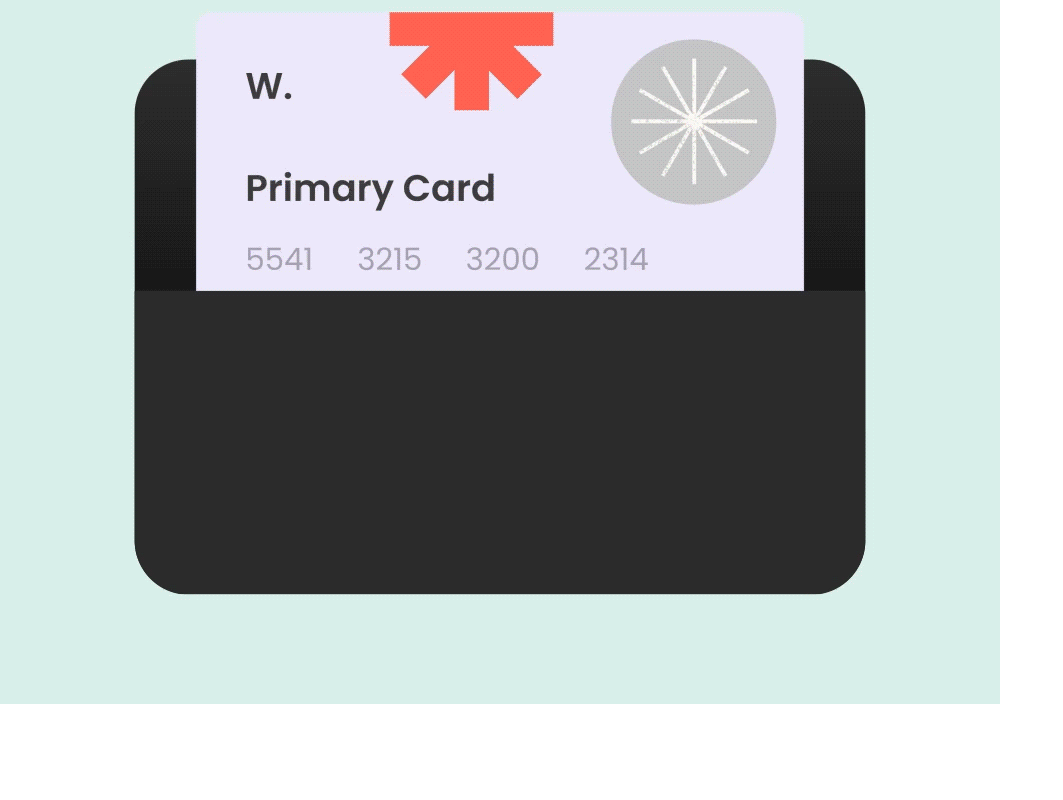
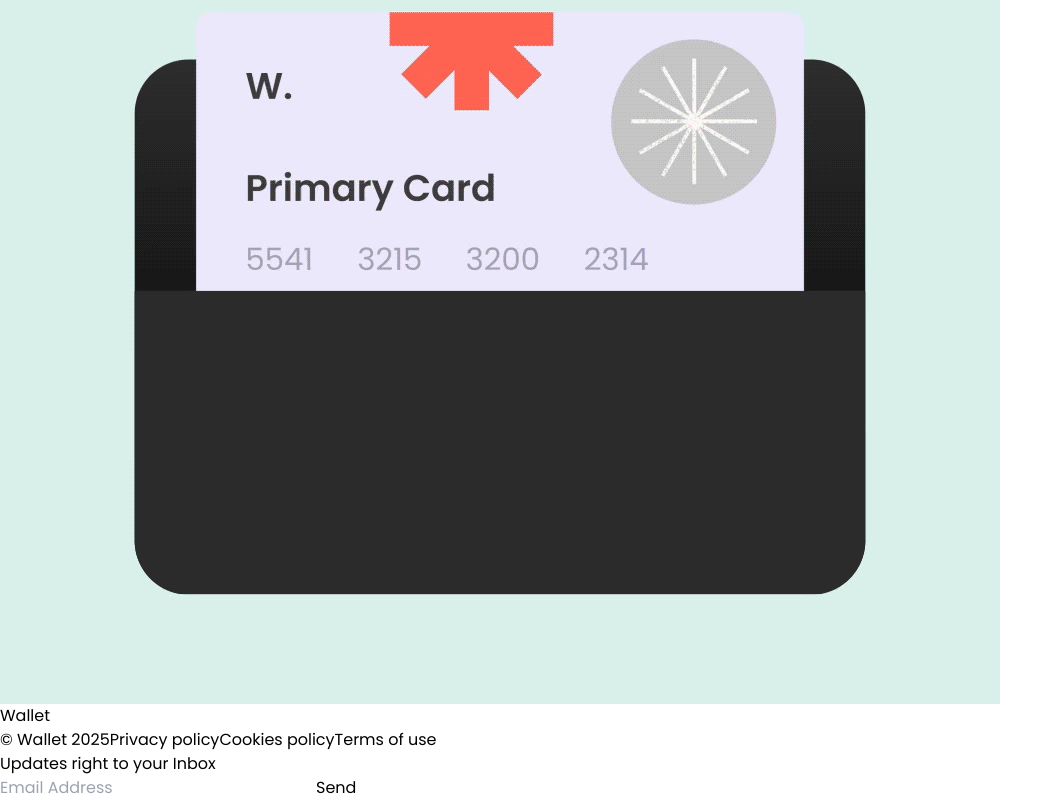
Before and after one commit to tolgab35/saas-landing-page, a React (Vite) app: page / in a window 1280 px wide. Shown: the part 8710-9510 px from the top of the page, without its empty margins (0-1063 px from the left). Before the commit the page ends 9414 px from the top, so only its background shows below. Built offline with nearby package versions, Linux system fonts and the light colour scheme.

Commit message:
feat: add footer section

```diff
--- a/src/App.jsx
+++ b/src/App.jsx
@@ -39,7 +39,7 @@ function App() {
               more at AnimaApp.com
             </p>
 
-            <button className="w-fit px-8 py-3 rounded-lg bg-[#F8D57E] text-[#333333] font-medium hover:bg-[#e6c66d] transition-colors">
+            <button className="w-fit px-8 py-3 rounded-[15px] bg-[#F8D57E] text-[#333333] font-medium hover:bg-[#e6c66d] transition-colors">
               Get started
             </button>
           </div>
@@ -156,7 +156,7 @@ function App() {
               Contact us through our 24/7 live chat.
             </p>
             <p className="text-white/60 mb-8">We're always happy to help!</p>
-            <button className="px-8 py-3 rounded-lg bg-[#F8D57E] text-[#333333] font-medium hover:bg-[#e6c66d] transition-colors">
+            <button className="px-8 py-3 rounded-[15px] bg-[#F8D57E] text-[#333333] font-medium hover:bg-[#e6c66d] transition-colors">
               Get started
             </button>
           </div>
@@ -173,6 +173,48 @@ function App() {
           </div>
         </div>
       </section>
+
+      {/* FOOTER */}
+      <footer className="max-w-[1280px] mx-auto px-16 py-16">
+        <div className="flex items-start justify-between gap-12">
+          {/* LEFT SIDE */}
+          <div className="flex-1">
+            <h3 className="text-2xl font-semibold text-white mb-8">Wallet</h3>
+            <div className="flex items-center gap-4 text-white/60 text-sm">
+              <span>© Wallet 2025</span>
+              <a href="#" className="hover:text-white transition-colors">
+                Privacy policy
+              </a>
+              <a href="#" className="hover:text-white transition-colors">
+                Cookies policy
+              </a>
+              <a href="#" className="hover:text-white transition-colors">
+                Terms of use
+              </a>
+            </div>
+          </div>
+
+          {/* RIGHT SIDE */}
+          <div className="flex-1 flex flex-col gap-4 items-end">
+            <div className="flex flex-col gap-4 items-start w-full max-w-md">
+              <h4 className="text-white text-base font-normal">
+                Updates right to your Inbox
+              </h4>
+
+              <div className="flex items-center gap-4 w-full">
+                <input
+                  type="email"
+                  placeholder="Email Address"
+                  className="flex-1 bg-[#3A3A3A] rounded-[15px] text-white placeholder:text-white/40 px-4 py-3 outline-none focus:bg-[#454545] transition-colors"
+                />
+                <button className="px-10 py-3 rounded-[15px] bg-[#BFAFF2] text-[#333333] font-normal hover:bg-[#a89fd9] transition-colors">
+                  Send
+                </button>
+              </div>
+            </div>
+          </div>
+        </div>
+      </footer>
     </div>
   );
 }
```
